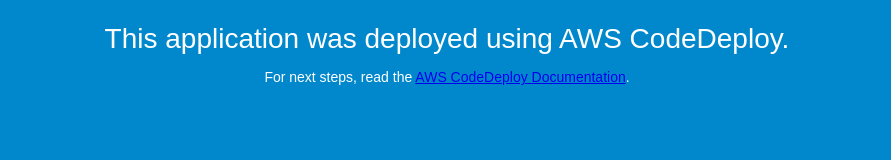
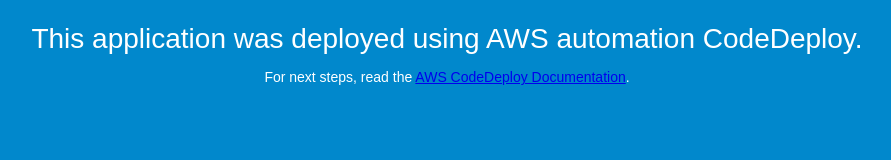
Before and after one commit to noc202/aws-ceploy53, a plain HTML site: page index.html in a window 1280 px wide. Shown: the whole page, without its empty margins (193-1084 px from the left). Drawn offline with Linux system fonts and the light colour scheme.

Commit message:
Update index.html

```diff
--- a/index.html
+++ b/index.html
@@ -27,7 +27,7 @@
 <body>
   <div align="center">
     <h1this is automation server in code deploy ...</h1>
-    <h2>This application was deployed using AWS CodeDeploy.</h2>
+    <h2>This application was deployed using AWS automation CodeDeploy.</h2>
     <p>For next steps, read the <a href="http://aws.amazon.com/documentation/codedeploy">AWS CodeDeploy Documentation</a>.</p>
   </div>
 </body>
```
